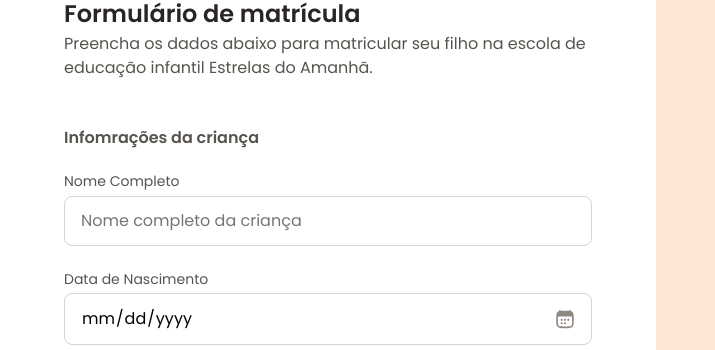
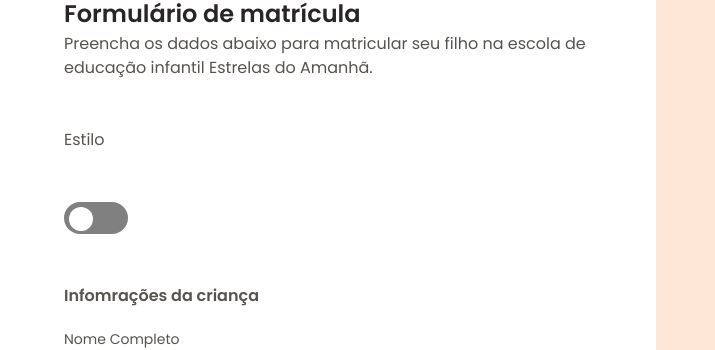
Before and after one commit to caiodragorj/form, a plain HTML site: page index.html in a window 1280 px wide. Shown: the part 108-458 px from the top of the page, 0-715 px from the left. Drawn offline with Linux system fonts and the light colour scheme.

Commit message:
botão swich

```diff
--- a/index.html
+++ b/index.html
@@ -25,6 +25,11 @@
         <p>Preencha os dados abaixo para matricular seu filho na escola de educação infantil Estrelas do Amanhã.</p>
 
         <form method="post" action="" enctype="multipart/form-data">
+          <span>Estilo</span>
+          <fieldset class="darkmode">
+            <input type="checkbox" id="switch" /><label for="switch">Toggle</label>
+          </fieldset>
+
           <fieldset class="child-info">
             <legend>Infomrações da criança</legend>
 
--- /dev/null
+++ b/styles/fields/switch.css
@@ -0,0 +1,49 @@
+.darkmode input[type=checkbox]{
+	height: 0;
+	width: 0;
+	visibility: hidden;
+}
+
+.darkmode label {
+	cursor: pointer;
+	text-indent: -9999px;
+	width: 64px;
+	height: 32px;
+	background: grey;
+	display: block;
+	border-radius: 24px;
+	position: relative;
+}
+
+.darkmode label:after {
+	content: '';
+	position: absolute;
+	top: 5px;
+	left: 5px;
+	width: 24px;
+	height: 24px;
+	background: #fff;
+	border-radius: 24px;
+	transition: 0.4s;
+}
+
+.darkmode input:checked + label {
+  background: linear-gradient(90deg, #59B2FF, #1D6FB6);
+}
+
+.darkmode input:checked + label:after {
+	left: calc(100% - 5px);
+	transform: translateX(-100%);
+}
+
+.darkmode label:active:after {
+	width: 24px;
+}
+
+// centering
+.darkmode {
+	display: flex;
+	justify-content: center;
+	align-items: center;
+	height: 100vh;
+}
--- a/styles/form.css
+++ b/styles/form.css
@@ -3,6 +3,7 @@
 @import url(fields/radio.css);
 @import url(fields/checkbox.css);
 @import url(fields/buttons.css);
+@import url(fields/switch.css);
 form {
   margin-top: 3rem;
 }
```
